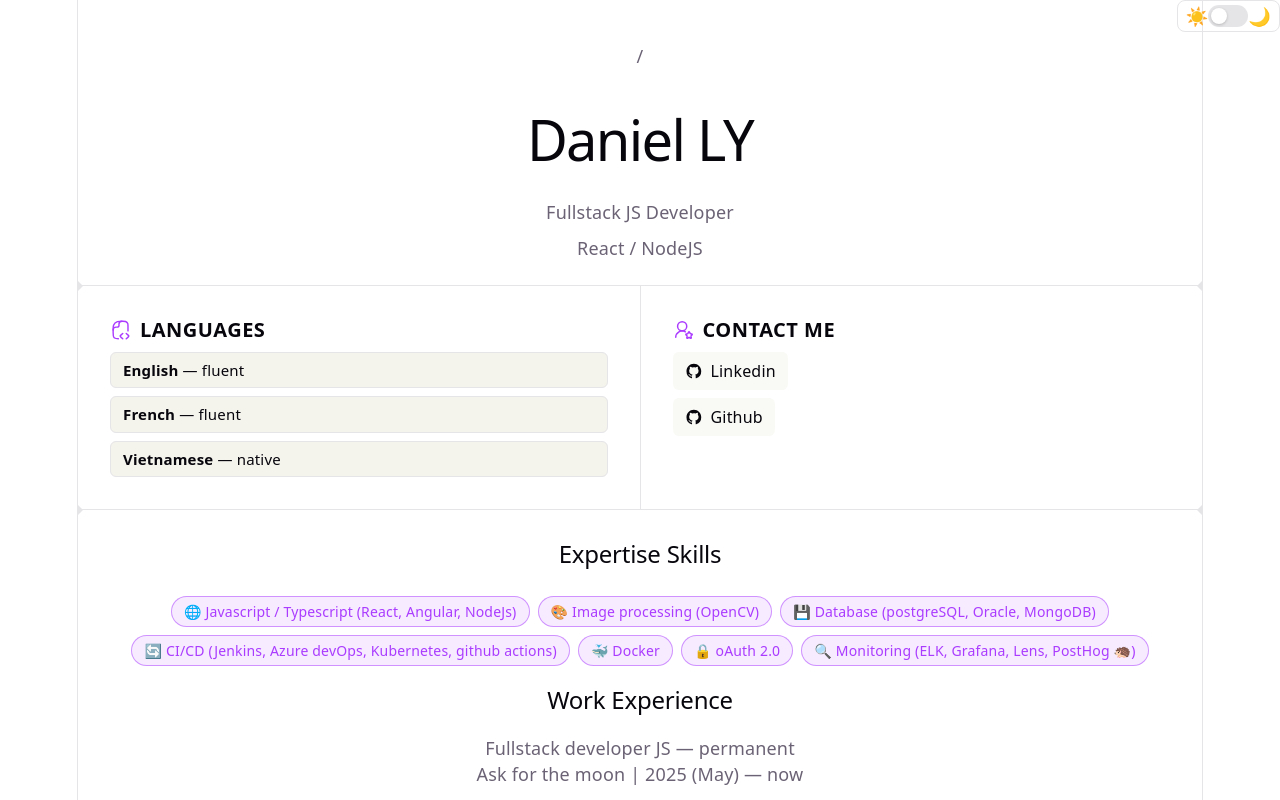
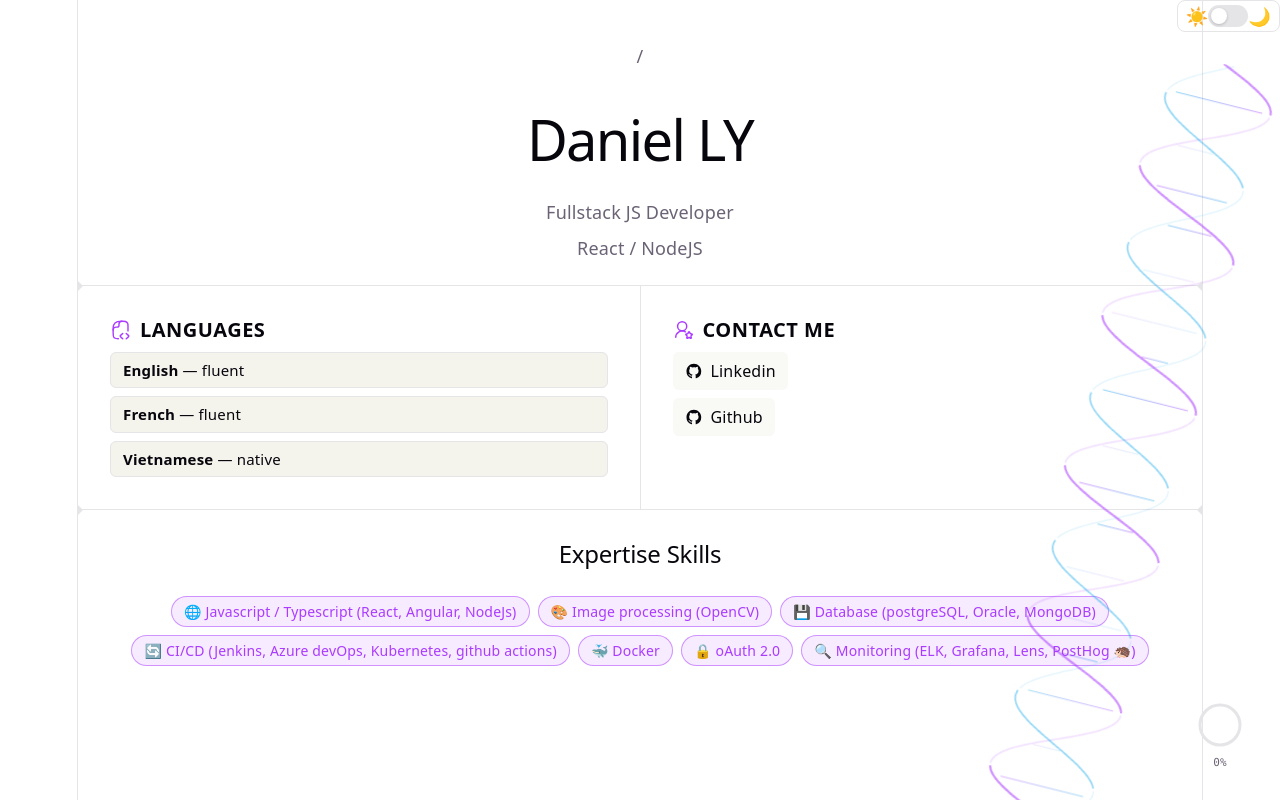
Before and after one commit to LydanielTT/LydanielTT.github.io, a React (Vite) app: page / in a window 1280 px wide. Shown: the top 800 px of the page. Built offline with nearby package versions, Linux system fonts and the light colour scheme.

Commit message:
chore(README): update readme and other things

```diff
--- a/src/App.css
+++ b/src/App.css
@@ -1,22 +1,3 @@
-.counter {
-  font-size: 16px;
-  padding: 5px 10px;
-  border-radius: 5px;
-  color: var(--accent);
-  background: var(--accent-bg);
-  border: 2px solid transparent;
-  transition: border-color 0.3s;
-  margin-bottom: 24px;
-
-  &:hover {
-    border-color: var(--accent-border);
-  }
-  &:focus-visible {
-    outline: 2px solid var(--accent);
-    outline-offset: 2px;
-  }
-}
-
 #center {
   display: flex;
   flex-direction: column;
@@ -102,6 +83,7 @@
 
     a {
       width: 100%;
+      height: 7vh;
       justify-content: center;
       box-sizing: border-box;
     }
--- a/src/App.tsx
+++ b/src/App.tsx
@@ -1,12 +1,20 @@
+import { useRef } from 'react';
 import './App.css';
 import { Contact } from './components/Contact';
+import { ExperienceHelix } from './components/ExperienceHelix';
 import { Header } from './components/Header';
 import { Language } from './components/Language';
 import { Profile } from './components/Profile';
+import { ProgressRing } from './components/ProgressRing';
+import { useScrollY } from './hooks/useScrollY';
 
 export const App = () => {
+  const sectionRef = useRef<HTMLDivElement>(null);
+  const scrollY = useScrollY();
   return (
-    <>
+    <div ref={sectionRef}>
+      <ExperienceHelix scrollY={scrollY} />
+      <ProgressRing sectionRef={sectionRef} />
       <section id="center">
         <Header />
       </section>
@@ -28,6 +36,6 @@ export const App = () => {
       </section>
       <div className="ticks"></div>
       <section id="spacer"></section>
-    </>
+    </div>
   );
 };
--- a/src/components/Education.tsx
+++ b/src/components/Education.tsx
@@ -7,7 +7,6 @@ export const Education = () => {
       <div className="cv-timeline">
         {data.education.map((edu) => (
           <div key={edu.school} className="cv-timeline-item">
-            <div className="cv-timeline-marker" />
             <div className="cv-timeline-content">
               <p className="cv-period">{edu.year}</p>
               <p className="cv-role">{edu.degree}</p>
--- a/src/components/Experience.scss
+++ b/src/components/Experience.scss
@@ -1,5 +1,64 @@
+.cv-progress-ring {
+  position: fixed;
+  bottom: 32px;
+  right: 32px;
+  display: flex;
+  flex-direction: column;
+  align-items: center;
+  gap: 4px;
+  opacity: 0;
+  transform: translateY(8px);
+  transition:
+    opacity 0.4s ease,
+    transform 0.4s ease;
+  pointer-events: none;
+  z-index: 50;
+
+  &.visible {
+    opacity: 1;
+    transform: translateY(0);
+  }
+
+  .cv-progress-track {
+    stroke: var(--border);
+  }
+
+  .cv-progress-fill {
+    stroke: var(--accent);
+    transition: stroke-dashoffset 0.15s ease;
+  }
+
+  .cv-progress-label {
+    font-family: var(--mono);
+    font-size: 11px;
+    color: var(--text);
+    line-height: 1;
+  }
+}
+
+#spacer-max {
+  height: 25vh;
+}
+.cv-experience-helix {
+  position: fixed;
+  right: -24px;
+  top: 8%;
+  width: 160px;
+  height: 116%;
+  transform: rotate(14deg);
+  transform-origin: center 0%;
+  pointer-events: none;
+  z-index: 0;
+}
+
 .cv-section {
+  position: relative;
+  overflow: hidden;
   margin: 0 50px;
+
+  & > *:not(.cv-experience-helix) {
+    z-index: 1;
+  }
   ul {
     list-style: none;
     padding: 0;
--- a/src/components/Experience.tsx
+++ b/src/components/Experience.tsx
@@ -1,14 +1,19 @@
+import data from '../data.json';
 import './Experience.scss';
-import data from '../data.json';
 
 export const Experience = () => {
   return (
     <section className="cv-section">
+      <div id="spacer-max" />
+
       <h2>Work Experience</h2>
+      <div id="spacer-max" />
+
       <div className="cv-timeline">
         {data.experience.map((job) => (
           <div key={job.company + job.period} className="cv-timeline-item">
-            <div className="cv-timeline-marker" />
+            <div id="spacer-max"></div>
+
             <div className="cv-timeline-content">
               <p className="cv-role">{job.role}</p>
               <p className="cv-company">
@@ -20,6 +25,7 @@ export const Experience = () => {
                 ))}
               </ul>
             </div>
+            <div id="spacer-max"></div>
           </div>
         ))}
       </div>
--- /dev/null
+++ b/src/components/ExperienceHelix.tsx
@@ -0,0 +1,193 @@
+import { useRef, useEffect } from 'react';
+import { useTheme } from '../hooks/useTheme';
+
+interface Props {
+  scrollY: number;
+}
+
+type Pt = [number, number];
+
+const drawHelix = (isDark: boolean, canvas: HTMLCanvasElement, scrollY: number) => {
+  const ctx = canvas.getContext('2d');
+  if (!ctx) return;
+
+  const W = canvas.width;
+  const H = canvas.height;
+  if (W === 0 || H === 0) return;
+
+  ctx.clearRect(0, 0, W, H);
+  const color1 = getComputedStyle(canvas).getPropertyValue('--accent').trim() || '#aa3bff';
+  const color2 = isDark ? '#ff0000' : '#0ea5e9';
+
+  const phase = scrollY * 0.004;
+  const cx = W / 2;
+
+  // Strand 1 is the "primary" backbone — slightly wider amplitude
+  const amp1 = W * 0.36;
+  // Strand 2 is the "complementary" — offset by slightly less than π for asymmetry
+  const amp2 = W * 0.31;
+  const phaseOffset = Math.PI * 0.93;
+
+  const numTurns = Math.max(4, Math.ceil(H / 160));
+  const numPoints = numTurns * 60;
+
+  const pts1: Pt[] = [];
+  const pts2: Pt[] = [];
+  const depth: number[] = []; // cos > 0 → strand1 in front
+
+  for (let i = 0; i <= numPoints; i++) {
+    const t = (i / numPoints) * numTurns * 2 * Math.PI;
+    const y = (i / numPoints) * H;
+    pts1.push([cx + amp1 * Math.sin(t + phase), y]);
+    pts2.push([cx + amp2 * Math.sin(t + phase + phaseOffset), y]);
+    depth.push(Math.cos(t + phase));
+  }
+
+  // Draw a smooth path through a list of points
+  const smoothPath = (pts: Pt[]) => {
+    if (pts.length < 2) return;
+    ctx.beginPath();
+    ctx.moveTo(pts[0][0], pts[0][1]);
+    for (let i = 1; i < pts.length - 1; i++) {
+      const mx = (pts[i][0] + pts[i + 1][0]) / 2;
+      const my = (pts[i][1] + pts[i + 1][1]) / 2;
+      ctx.quadraticCurveTo(pts[i][0], pts[i][1], mx, my);
+    }
+    ctx.lineTo(pts[pts.length - 1][0], pts[pts.length - 1][1]);
+    ctx.stroke();
+  };
+
+  // Split each strand into front/back runs for depth ordering
+  const runs1front: Pt[][] = [];
+  const runs1back: Pt[][] = [];
+  const runs2front: Pt[][] = [];
+  const runs2back: Pt[][] = [];
+
+  let r1f: Pt[] = [],
+    r1b: Pt[] = [],
+    r2f: Pt[] = [],
+    r2b: Pt[] = [];
+
+  for (let i = 0; i <= numPoints; i++) {
+    const d = depth[i];
+    // strand1 front when d > 0
+    if (d > 0) {
+      if (r1b.length > 0) {
+        runs1back.push(r1b);
+        r1b = [];
+      }
+      r1f.push(pts1[i]);
+    } else {
+      if (r1f.length > 0) {
+        runs1front.push(r1f);
+        r1f = [];
+      }
+      r1b.push(pts1[i]);
+    }
+    // strand2 front when d < 0
+    if (d < 0) {
+      if (r2b.length > 0) {
+        runs2back.push(r2b);
+        r2b = [];
+      }
+      r2f.push(pts2[i]);
+    } else {
+      if (r2f.length > 0) {
+        runs2front.push(r2f);
+        r2f = [];
+      }
+      r2b.push(pts2[i]);
+    }
+  }
+  if (r1f.length > 0) runs1front.push(r1f);
+  if (r1b.length > 0) runs1back.push(r1b);
+  if (r2f.length > 0) runs2front.push(r2f);
+  if (r2b.length > 0) runs2back.push(r2b);
+
+  // --- 1. Back portions of both strands ---
+  ctx.strokeStyle = color1;
+  ctx.lineWidth = 1.8;
+  ctx.globalAlpha = 0.14;
+  runs1back.forEach(smoothPath);
+
+  ctx.strokeStyle = color2;
+  ctx.lineWidth = 1.4;
+  ctx.globalAlpha = 0.11;
+  runs2back.forEach(smoothPath);
+
+  // --- 2. Rungs (base pairs) — drawn behind front strands ---
+  const rungEvery = Math.max(3, Math.floor(numPoints / (numTurns * 3.5)));
+  for (let i = rungEvery; i < numPoints; i += rungEvery) {
+    const ji = Math.min(numPoints - 1, i + Math.round(Math.sin(i) * 2));
+    const [x1, y1] = pts1[ji];
+    const [x2, y2] = pts2[ji];
+    const d = depth[ji];
+
+    const shrink = 0.08;
+    const rx1 = x1 + (x2 - x1) * shrink;
+    const ry1 = y1 + (y2 - y1) * shrink;
+    const rx2 = x2 - (x2 - x1) * shrink;
+    const ry2 = y2 - (y2 - y1) * shrink;
+
+    // Gradient rung: color1 → color2
+    const grad = ctx.createLinearGradient(rx1, ry1, rx2, ry2);
+    grad.addColorStop(0, color1);
+    grad.addColorStop(1, color2);
+
+    ctx.beginPath();
+    ctx.moveTo(rx1, ry1);
+    ctx.lineTo(rx2, ry2);
+    ctx.lineWidth = 1.2;
+    ctx.globalAlpha = d > 0 ? 0.38 : 0.12;
+    ctx.strokeStyle = grad;
+    ctx.stroke();
+  }
+
+  // --- 3. Front portions of both strands on top ---
+  ctx.strokeStyle = color1;
+  ctx.lineWidth = 2.2;
+  ctx.globalAlpha = 0.55;
+  runs1front.forEach(smoothPath);
+
+  ctx.strokeStyle = color2;
+  ctx.lineWidth = 1.8;
+  ctx.globalAlpha = 0.42;
+  runs2front.forEach(smoothPath);
+
+  ctx.globalAlpha = 1;
+};
+
+export const ExperienceHelix = ({ scrollY }: Props) => {
+  const canvasRef = useRef<HTMLCanvasElement>(null);
+  const scrollYRef = useRef(scrollY);
+
+  const { dark } = useTheme();
+
+  useEffect(() => {
+    scrollYRef.current = scrollY;
+    const canvas = canvasRef.current;
+    if (!canvas) return;
+    const ro = new ResizeObserver(() => {
+      canvas.width = canvas.offsetWidth;
+      canvas.height = canvas.offsetHeight;
+      drawHelix(dark, canvas, scrollYRef.current);
+    });
+    ro.observe(canvas);
+    return () => ro.disconnect();
+  }, []);
+
+  useEffect(() => {
+    if (canvasRef.current) drawHelix(dark, canvasRef.current, scrollY);
+  }, [scrollY]);
+
+  // Redraw when theme changes (data-theme attribute on <html>)
+  useEffect(() => {
+    const mo = new MutationObserver(() => {
+      if (canvasRef.current) drawHelix(dark, canvasRef.current, scrollYRef.current);
+    });
+    mo.observe(document.documentElement, { attributes: true, attributeFilter: ['data-theme'] });
+    return () => mo.disconnect();
+  }, []);
+
+  return <canvas ref={canvasRef} className="cv-experience-helix" />;
+};
--- a/src/components/Language.scss
+++ b/src/components/Language.scss
@@ -24,6 +24,7 @@
     display: flex;
     flex-direction: column;
     gap: 6px;
+    z-index: 1;
 
     li {
       font-size: 15px;
--- /dev/null
+++ b/src/components/ProgressRing.tsx
@@ -0,0 +1,40 @@
+import { useScrollProgress } from '../hooks/useScrollProgress';
+import type { RefObject } from 'react';
+
+const RADIUS = 20;
+const CIRCUMFERENCE = 2 * Math.PI * RADIUS;
+
+interface ProgressRingProps {
+  sectionRef: RefObject<HTMLElement | null>;
+}
+export const ProgressRing = ({ sectionRef }: ProgressRingProps) => {
+  const { progress, inView } = useScrollProgress(sectionRef);
+
+  return (
+    <div className={`cv-progress-ring ${inView ? 'visible' : ''}`}>
+      <svg width="56" height="56" viewBox="0 0 56 56">
+        <circle
+          className="cv-progress-track"
+          cx="28"
+          cy="28"
+          r={RADIUS}
+          fill="none"
+          strokeWidth="3"
+        />
+        <circle
+          className="cv-progress-fill"
+          cx="28"
+          cy="28"
+          r={RADIUS}
+          fill="none"
+          strokeWidth="3"
+          strokeDasharray={CIRCUMFERENCE}
+          strokeDashoffset={CIRCUMFERENCE * (1 - progress)}
+          strokeLinecap="round"
+          transform="rotate(-90 28 28)"
+        />
+      </svg>
+      <span className="cv-progress-label">{Math.round(progress * 100)}%</span>
+    </div>
+  );
+};
--- /dev/null
+++ b/src/hooks/useScrollProgress.ts
@@ -0,0 +1,25 @@
+import { useEffect, useState, type RefObject } from 'react';
+
+export const useScrollProgress = (sectionRef: RefObject<HTMLElement | null>) => {
+  const [progress, setProgress] = useState(0);
+  const [inView, setInView] = useState(false);
+
+  useEffect(() => {
+    const update = () => {
+      const el = sectionRef.current;
+      if (!el) return;
+      const { top, height } = el.getBoundingClientRect();
+      const viewportH = window.innerHeight;
+      setInView(top < viewportH && top + height > 0);
+      const scrolled = Math.max(0, -top);
+      const scrollable = Math.max(1, height - viewportH);
+      setProgress(Math.min(1, scrolled / scrollable));
+    };
+
+    window.addEventListener('scroll', update, { passive: true });
+    update();
+    return () => window.removeEventListener('scroll', update);
+  }, [sectionRef]);
+
+  return { progress, inView };
+};
--- a/src/index.css
+++ b/src/index.css
@@ -111,8 +111,7 @@ p {
   margin: 0;
 }
 
-code,
-.counter {
+code {
   font-family: var(--mono);
   display: inline-flex;
   border-radius: 4px;
```
Also changed, not shown: 1 other file (tests, documents, lock files or other folders).
